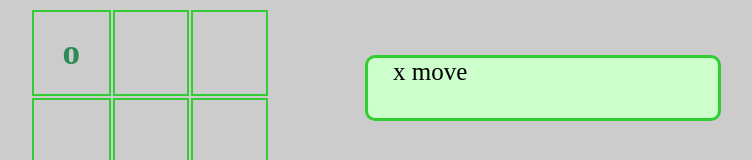
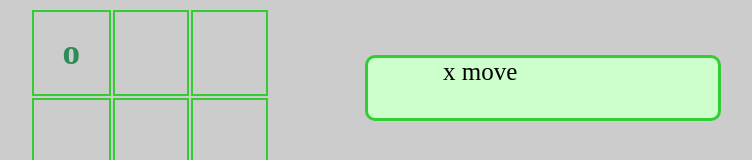
Before and after one commit to lusia/noughts_and_crosses, a plain HTML site: page index.html in a window 1280 px wide. Both pictures are taken after a click on the element 280 px from the left and 53 px from the top of the page. Shown: the top 160 px of the page, without its empty margins (210-962 px from the left). Drawn offline with Linux system fonts and the light colour scheme.

Commit message:
replace indexOf by jQuery.inArray method

```diff
--- a/css.css
+++ b/css.css
@@ -35,7 +35,7 @@ td {
 }
 
 span#hint {
-    padding: 25px 0 0 25px;
+    padding: 30px 0 0 75px;
     font-size: 25px;
     vertical-align: middle;
 }
--- a/js/js.js
+++ b/js/js.js
@@ -23,8 +23,8 @@ $(document).ready(function () {
          */
         fCheckRow = function (row) {
             var result = false;
-
-            if ((row[0] === row[1]) && (row[1] === row[2]) && (row.indexOf(null) === -1)) {
+            console.log(row);
+            if ((row[0] === row[1]) && (row[1] === row[2]) && (jQuery.inArray(null, row) === -1)) {
                 result = true;
             }
 
```
